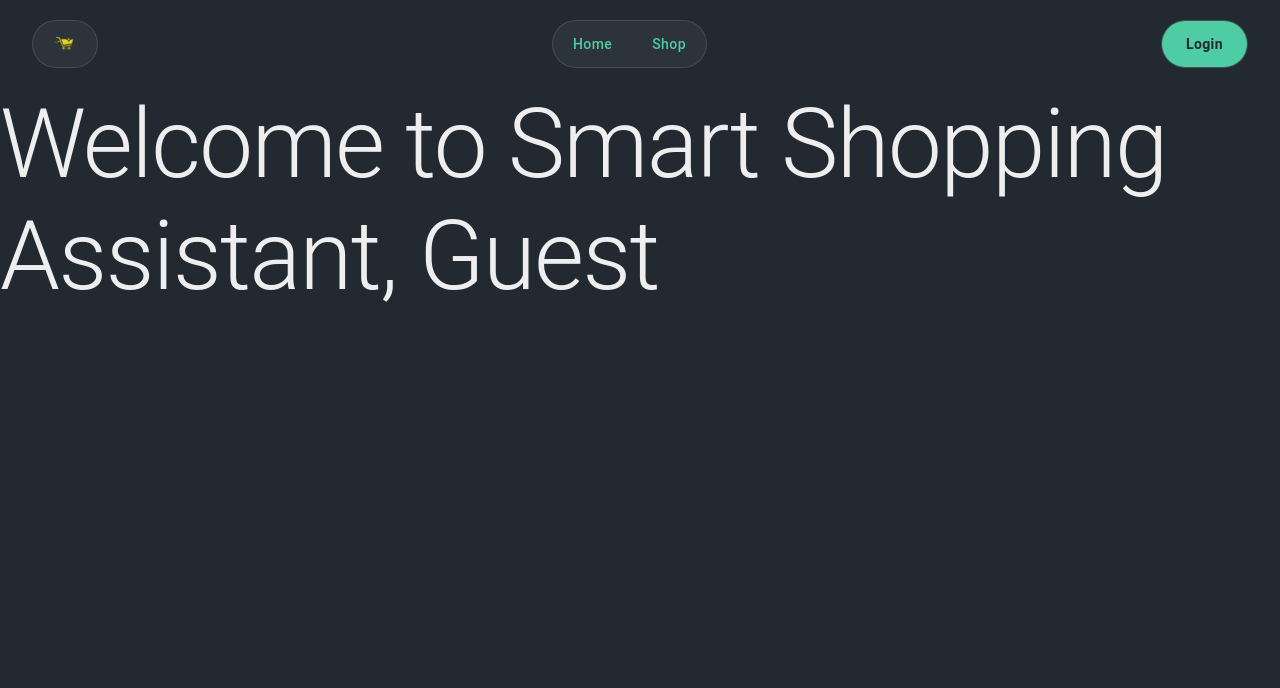
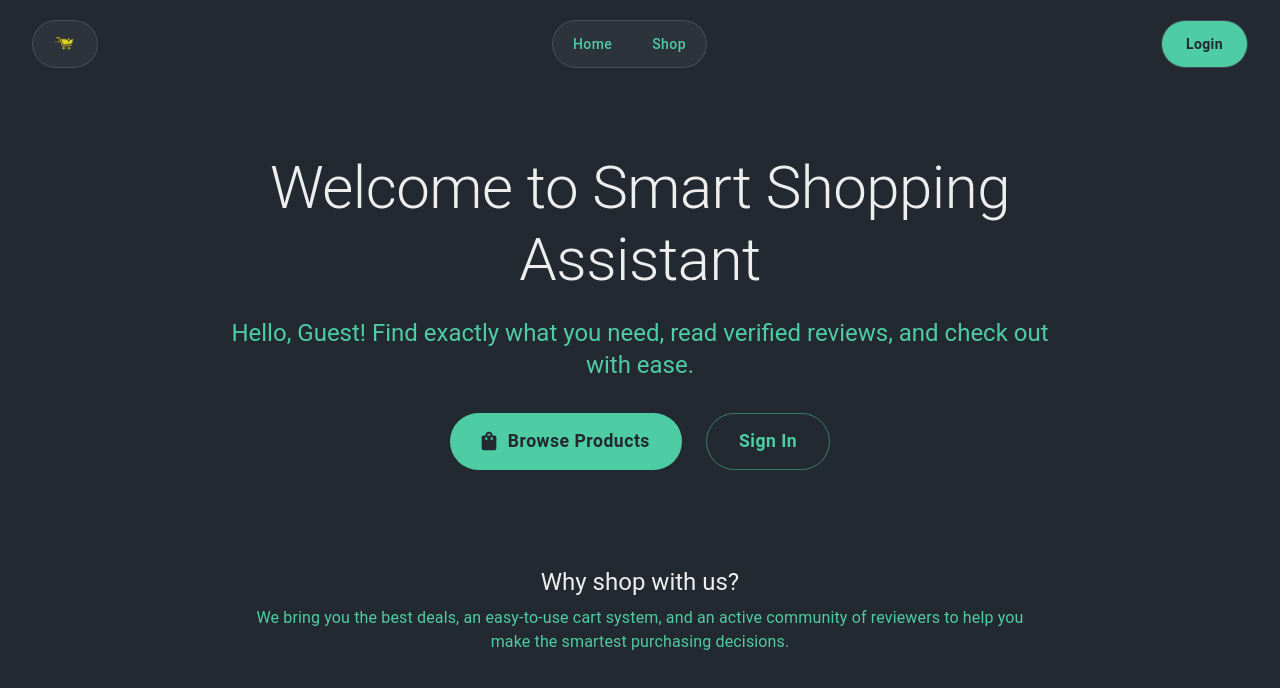
Before and after one commit to florin977/SmartShoppingAssistantFE, a React (Vite) app: page / in a window 1280 px wide. Shown: the top 688 px of the page. Built offline with nearby package versions, Linux system fonts and the light colour scheme; no server answers.

Commit message:
Home page

```diff
--- a/src/pages/Home/index.tsx
+++ b/src/pages/Home/index.tsx
@@ -1,13 +1,62 @@
-import { Box, Typography } from "@mui/material"
+import { Box, Typography, Button, Container, Stack, Paper } from "@mui/material"
 import { useAuth } from "../../contexts/AuthContext/AuthContext"
+import { Link } from "react-router-dom"
+import ShoppingBagIcon from "@mui/icons-material/ShoppingBag"
 
 function Home() {
     const { user } = useAuth()
 
     return (
-        <Box>
-            <Typography variant="h1">Welcome to Smart Shopping Assistant, {user ? user.username : "Guest"}</Typography>
-        </Box>
+        <Container maxWidth="md" sx={{ py: 8, textAlign: "center" }}>
+
+            {/* --- Hero Section --- */}
+            <Box sx={{ mb: 8 }}>
+                <Typography variant="h2" component="h1" gutterBottom>
+                    Welcome to Smart Shopping Assistant
+                </Typography>
+
+                <Typography variant="h5" color="textSecondary" sx={{ mb: 4 }}>
+                    Hello, {user ? user.username : "Guest"}! Find exactly what you need, read verified reviews, and check out with ease.
+                </Typography>
+
+                <Stack direction="row" spacing={3} sx={{justifyContent: "center"}}>
+                    <Button
+                        component={Link}
+                        to="/shop"
+                        variant="contained"
+                        size="large"
+                        startIcon={<ShoppingBagIcon />}
+                        sx={{ px: 4, py: 1.5, fontSize: "1.1rem" }}
+                    >
+                        Browse Products
+                    </Button>
+
+                    {/* Show a login button only if the user is a guest */}
+                    {!user && (
+                        <Button
+                            component={Link}
+                            to="/auth/login"
+                            variant="outlined"
+                            size="large"
+                            sx={{ px: 4, py: 1.5, fontSize: "1.1rem" }}
+                        >
+                            Sign In
+                        </Button>
+                    )}
+                </Stack>
+            </Box>
+
+            {/* --- Simple Info / Features Section --- */}
+            <Paper elevation={2} sx={{ p: 4, mt: 4, backgroundColor: "background.default" }}>
+                <Typography variant="h5" gutterBottom>
+                    Why shop with us?
+                </Typography>
+                <Typography variant="body1" color="textSecondary">
+                    We bring you the best deals, an easy-to-use cart system, and an active community of reviewers to help you make the smartest purchasing decisions.
+                </Typography>
+            </Paper>
+
+        </Container>
     )
 }
 
```
